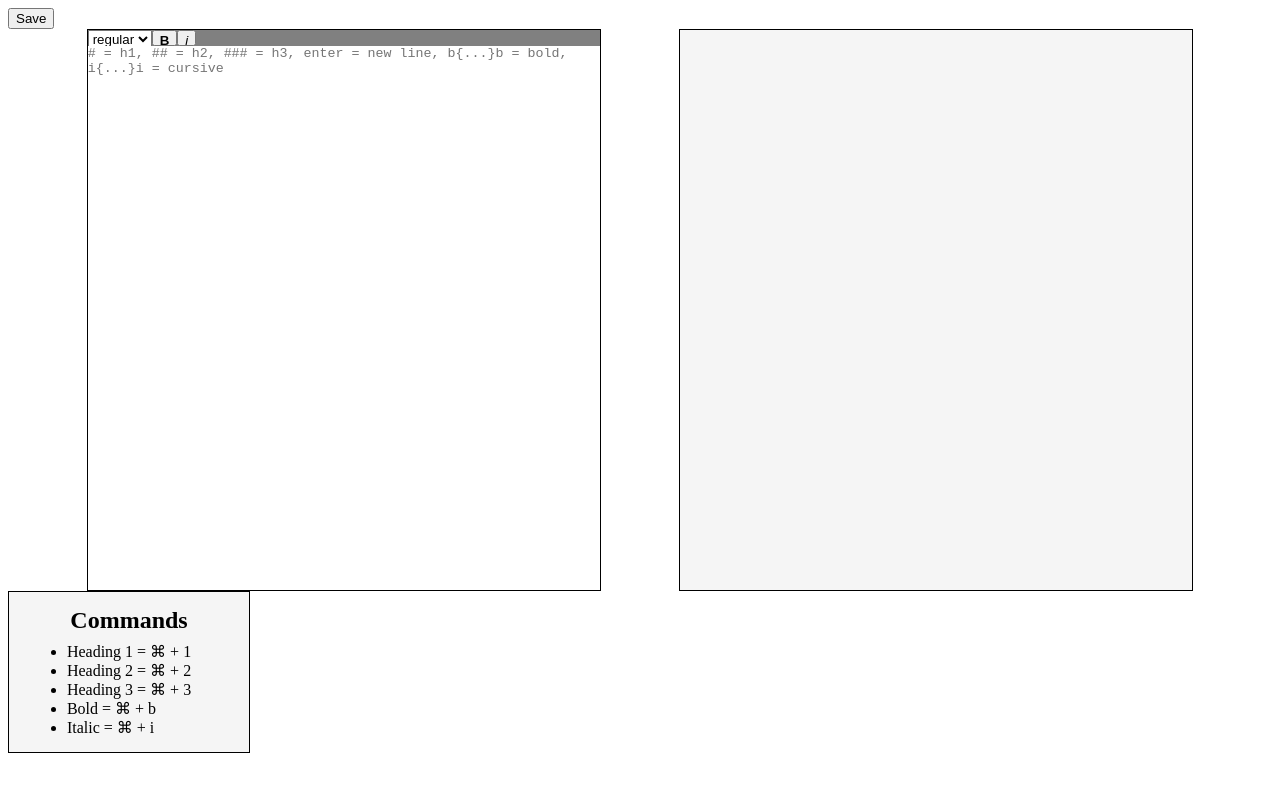
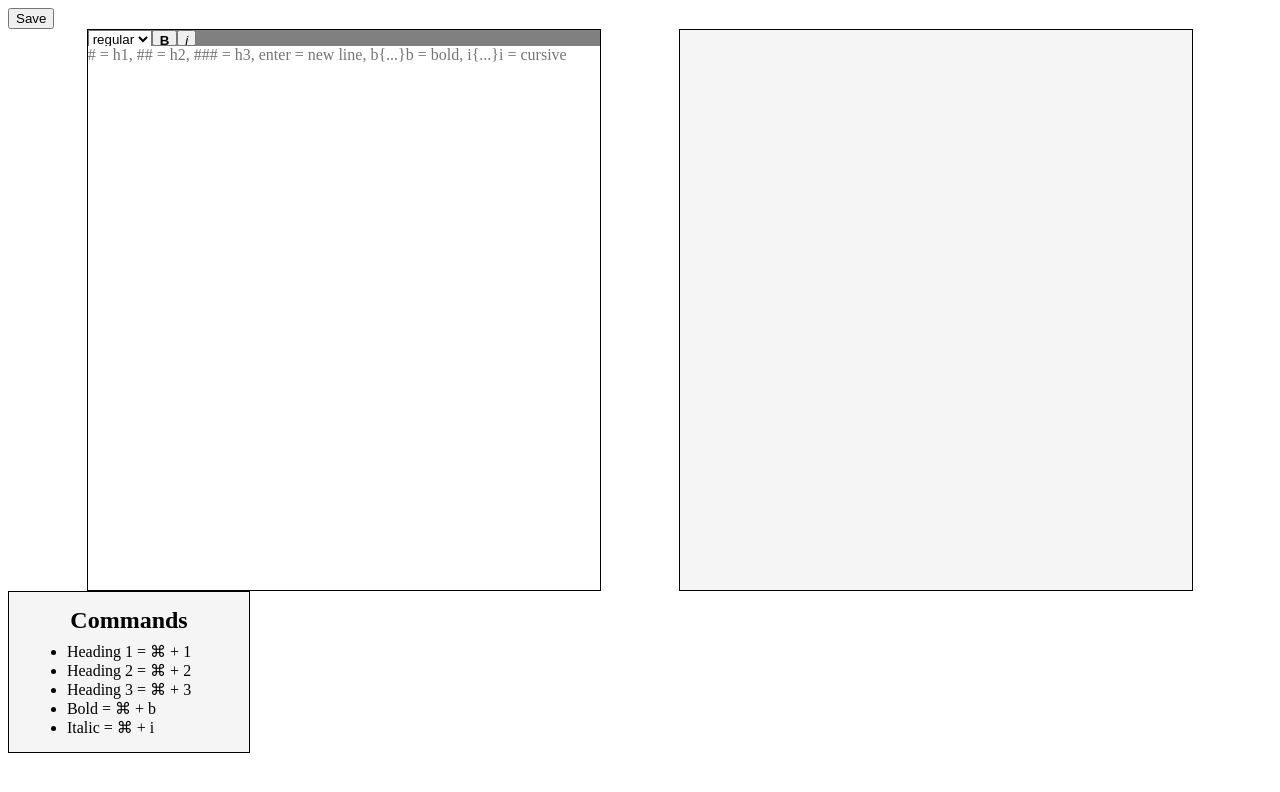
Before and after one commit to DanFogelberg/Antics-Editor, a React (Vite) app: page / in a window 1280 px wide. Shown: the top 792 px of the page. Built offline with nearby package versions, Linux system fonts and the light colour scheme; no server answers.

Commit message:
empty lines visible in preview

```diff
--- a/src/components/Editor/Editor.tsx
+++ b/src/components/Editor/Editor.tsx
@@ -1,9 +1,8 @@
 import styled from "styled-components";
 import React from "react";
-import { SupabaseClient, createClient } from '@supabase/supabase-js'
+import { SupabaseClient, createClient } from "@supabase/supabase-js";
 
 // import { type } from "@testing-library/user-event/dist/type";
-
 
 const EditorContainer = styled.div`
   width: 40vw;
@@ -12,18 +11,17 @@ const EditorContainer = styled.div`
   border: 1px solid black;
 `;
 
-
-const supabaseUrl: string =  import.meta.env.VITE_SUPABASE_URL ? import.meta.env.VITE_SUPABASE_URL : "";
-const supabaseKey: string =  import.meta.env.VITE_SUPABASE_KEY ? import.meta.env.VITE_SUPABASE_KEY : "";
-const supabase:SupabaseClient = createClient(supabaseUrl, supabaseKey);
+const supabaseUrl: string = import.meta.env.VITE_SUPABASE_URL
+  ? import.meta.env.VITE_SUPABASE_URL
+  : "";
+const supabaseKey: string = import.meta.env.VITE_SUPABASE_KEY
+  ? import.meta.env.VITE_SUPABASE_KEY
+  : "";
+const supabase: SupabaseClient = createClient(supabaseUrl, supabaseKey);
 console.log(supabase.auth);
-
-
 
 console.log(supabase);
 console.log(supabaseUrl);
-
-
 
 const TextArea = styled.textarea`
   width: 100%;
@@ -31,6 +29,8 @@ const TextArea = styled.textarea`
   resize: none;
   padding: 0;
   border: 0;
+  font-family: "Times New Roman", Times, serif;
+  font-size: 16px;
 `;
 const EditorInterface = styled.div`
   width: 40vw;
--- a/src/components/Preview/Preview.css
+++ b/src/components/Preview/Preview.css
@@ -5,3 +5,7 @@ p {
   padding: 0;
   margin: 0;
 }
+
+p {
+  height: 16px;
+}
```
